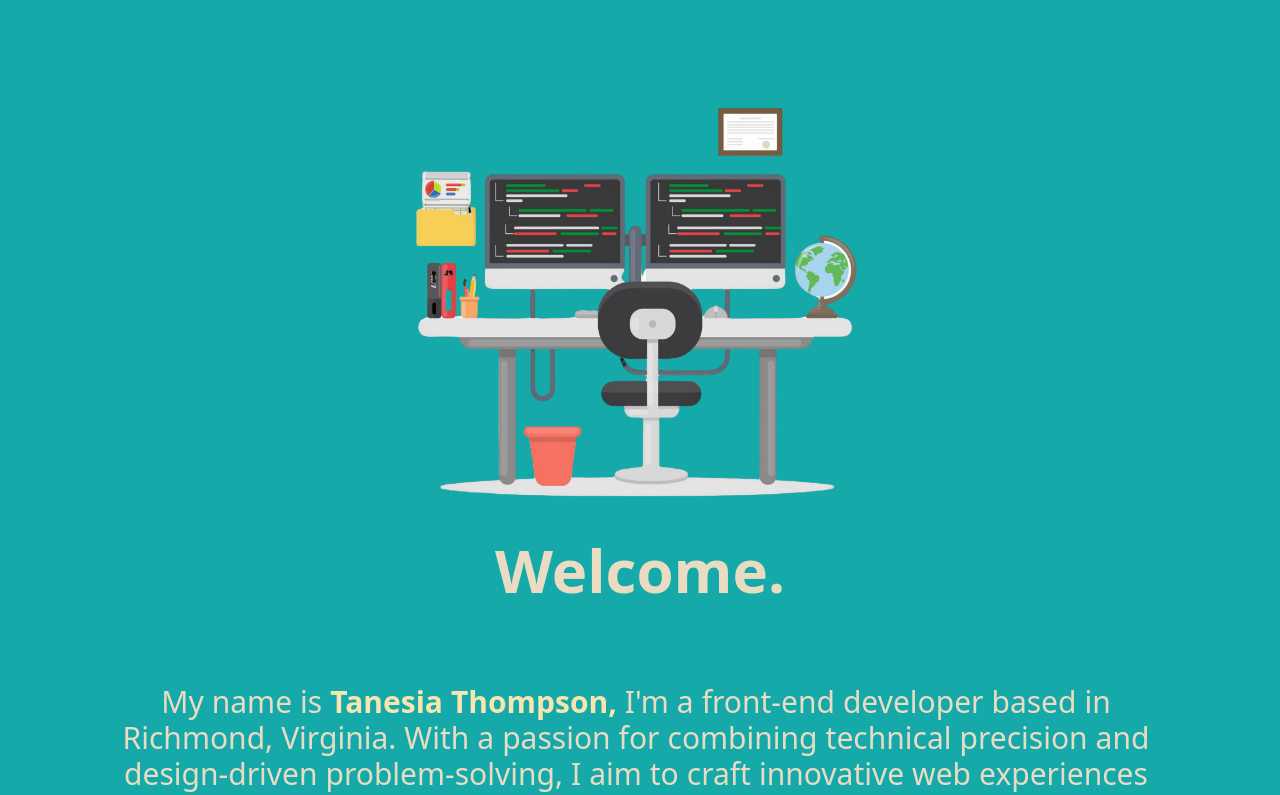
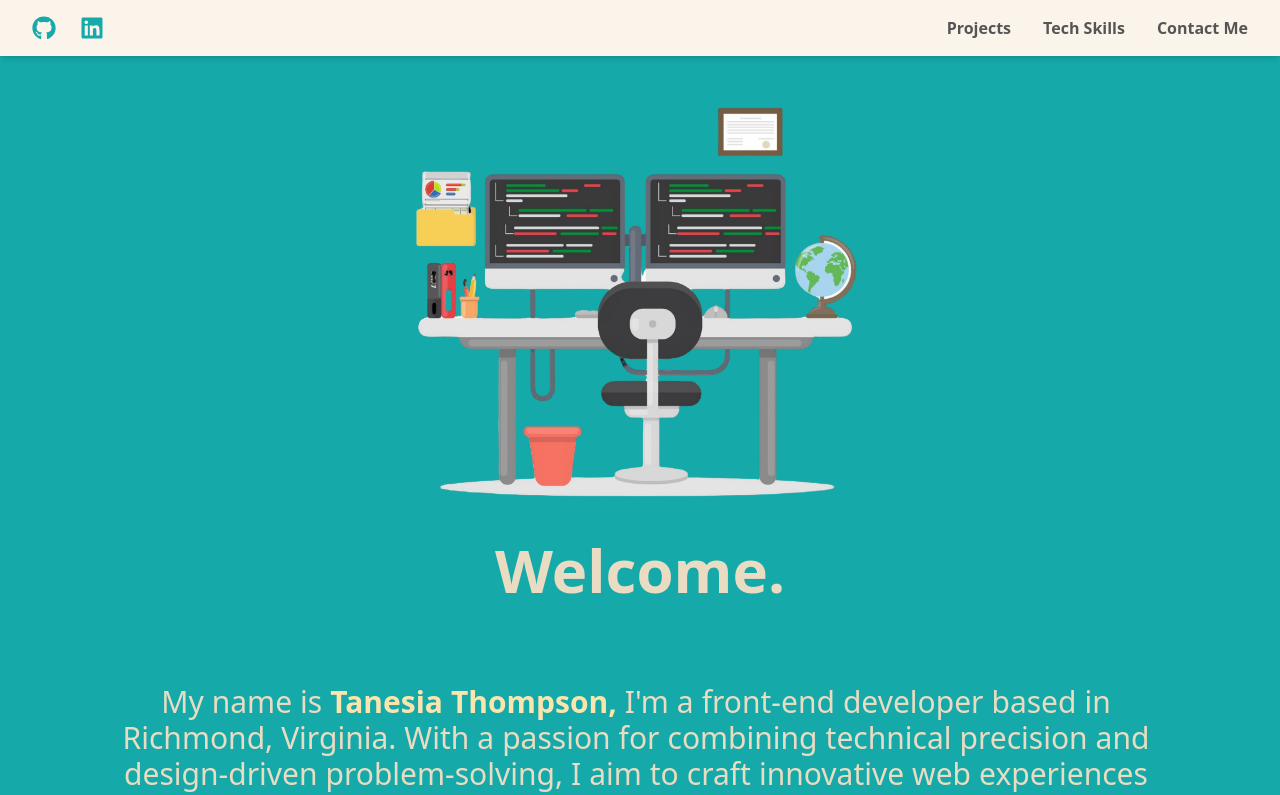
Before and after one commit to Tthompson8416/tanesiacodes, a React (Vite) app: page / in a window 1280 px wide. Shown: the top 795 px of the page. Built offline with nearby package versions, Linux system fonts and the light colour scheme.

Commit message:
NavBar.jsx file created and imported to IntroSection.jsx

```diff
--- a/src/components/IntroSection.jsx
+++ b/src/components/IntroSection.jsx
@@ -1,17 +1,18 @@
 import { motion } from "framer-motion";
 import ProfileImage from "../assets/images/desktop.png";
+import Navbar from "../components/NavBar"; // Import the new Navbar
 
 const IntroSection = () => {
-  // Framer Motion animation variants for each letter/word
+  // Animation for paragraph
   const paragraphVariants = {
-    hidden: { opacity: 0, x: -50 }, // Initial state: hidden, moved to the left
+    hidden: { opacity: 0, x: -50 },
     visible: {
       opacity: 1,
       x: 0,
       transition: {
         delay: 1,
         duration: 0.5,
-        staggerChildren: 0.05, // Stagger the animation for each character
+        staggerChildren: 0.05,
       },
     },
   };
@@ -27,7 +28,6 @@ const IntroSection = () => {
 
   const introText = `My name is Tanesia Thompson, I'm a front-end developer based in Richmond, Virginia. With a passion for combining technical precision and design-driven problem-solving, I aim to craft innovative web experiences that balance aesthetic appeal with functional excellence. I specialize in creating dynamic, user-focused digital solutions through expertise in HTML, CSS, JavaScript, and React to enhance usability and engagement.`;
 
-  // Split the text into an array of words for word-based animation
   const words = introText.split(" ");
 
   return (
@@ -37,9 +37,10 @@ const IntroSection = () => {
       transition={{ duration: 1 }}
       className="intro-section-container"
     >
+      {/* Navbar */}
+      <Navbar />
+
       <div className="min-h-screen bg-custom-intro-bg flex flex-col items-center justify-center p-0 pt-18 lg:pb-56 relative overflow-hidden">
-        <div className="absolute bottom-0 left-0 w-full h-32 bg-gradient-to-b from-transparent to-custom-gradient"></div>
-
         <motion.img
           src={ProfileImage}
           alt="Profile"
@@ -59,7 +60,7 @@ const IntroSection = () => {
           Welcome.
         </motion.h1>
 
-        {/* Animated paragraph with staggered word animation */}
+        {/* Animated paragraph */}
         <motion.div
           variants={paragraphVariants}
           initial="hidden"
@@ -67,7 +68,11 @@ const IntroSection = () => {
           className="font-thin text-custom-intro-text text-center mx-auto p-5 max-w-screen-md sm:max-w-[700px] md:max-w-[900px] lg:max-w-[900px] xl:max-w-[1100px] xl:mt-12 pb-24 xl:pb-2 2xl:text-4xl xl:text-3xl lg:text-3xl md:text-2xl"
         >
           {words.map((word, index) => {
-            const isSpecialWord = ["Tanesia", "Thompson", "front-end developer"].includes(word.replace(",", ""));
+            const isSpecialWord = [
+              "Tanesia",
+              "Thompson",
+              "front-end developer",
+            ].includes(word.replace(",", ""));
             return (
               <motion.span
                 key={index}
--- /dev/null
+++ b/src/components/NavBar.jsx
@@ -0,0 +1,52 @@
+import { motion } from "framer-motion";
+import { FaGithub, FaLinkedin } from "react-icons/fa";
+
+const Navbar = () => {
+  // Animation variants for sliding in from the top
+  const slideDownVariants = {
+    hidden: { opacity: 0, y: -100 }, // Starts above viewport
+    visible: {
+      opacity: 1,
+      y: 0, // Slides to its normal position
+      transition: {
+        duration: 1,
+        ease: "easeOut",
+        delay: 0.5, // Sync with Welcome text delay
+      },
+    },
+  };
+
+  return (
+    <motion.nav
+      initial="hidden"
+      animate="visible"
+      variants={slideDownVariants}
+      className="fixed top-0 left-0 w-full bg-custom-dark h-14 flex items-center justify-between px-8 shadow-md z-50"
+    >
+      {/* Icons Section */}
+      <div className="flex gap-6">
+        <a href="https://github.com" target="_blank" rel="noopener noreferrer">
+          <FaGithub className="text-custom-accent text-2xl hover:text-custom-gradient" />
+        </a>
+        <a href="https://linkedin.com" target="_blank" rel="noopener noreferrer">
+          <FaLinkedin className="text-custom-accent text-2xl hover:text-custom-gradient" />
+        </a>
+      </div>
+
+      {/* Navigation Links */}
+      <div className="flex gap-8 text-custom-gh font-semibold">
+        <a href="#projects" className="hover:text-custom-gradient">
+          Projects
+        </a>
+        <a href="#techskills" className="hover:text-custom-gradient">
+          Tech Skills
+        </a>
+        <a href="#contact" className="hover:text-custom-gradient">
+          Contact Me
+        </a>
+      </div>
+    </motion.nav>
+  );
+};
+
+export default Navbar;
```
